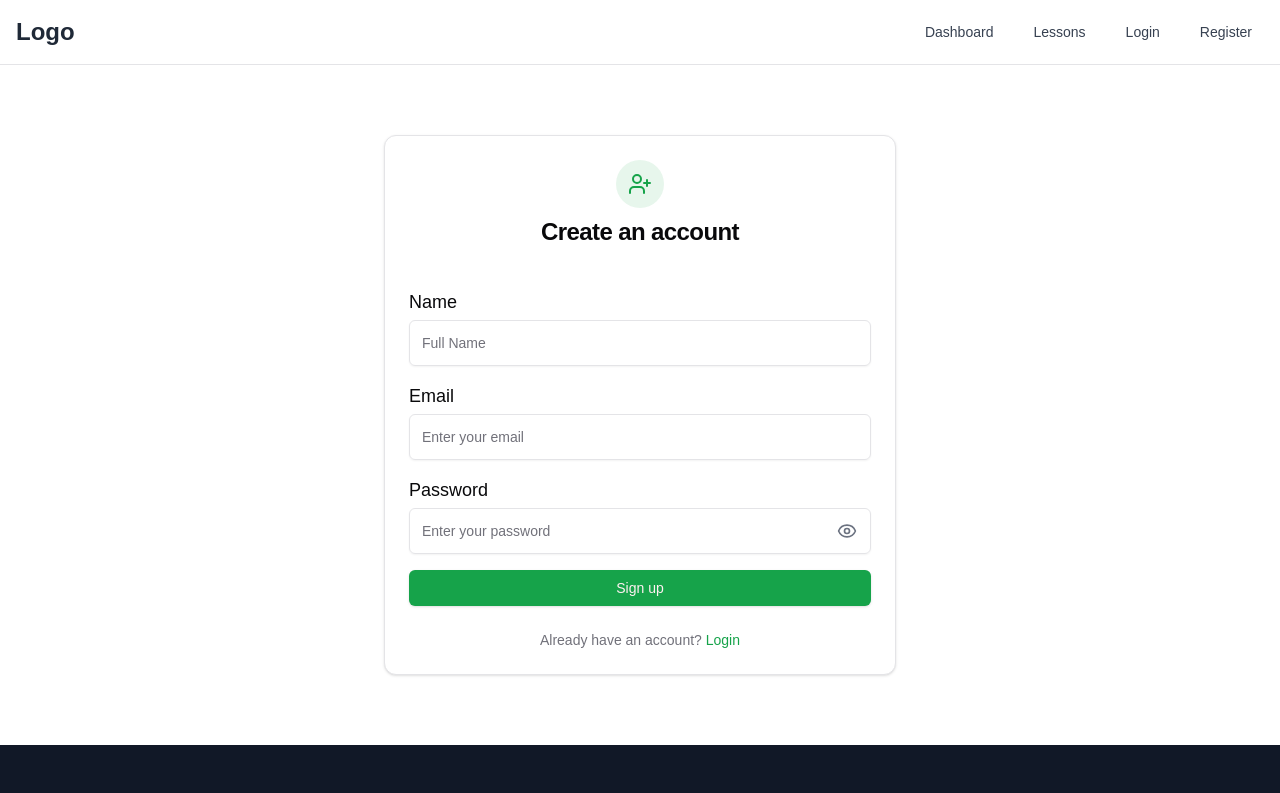
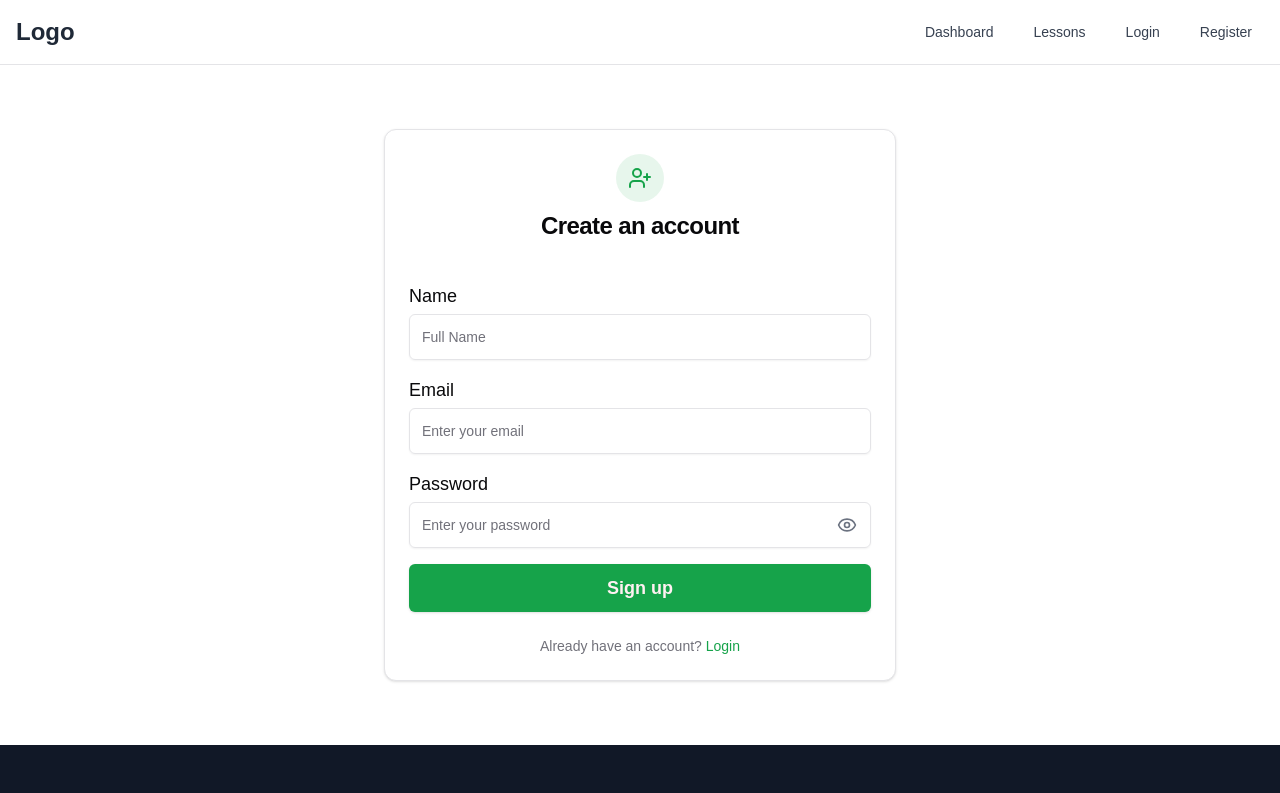
Before and after one commit to rakib-repliq/vocabulary-frontend, a Next.js app: page /register in a window 1280 px wide. Shown: the top 793 px of the page. Built offline with nearby package versions, Linux system fonts and the light colour scheme.

Commit message:
fix(auth): enhance button styles in login and register forms     -update dashboard link in navbar

```diff
--- a/components/auth/login-form.tsx
+++ b/components/auth/login-form.tsx
@@ -62,7 +62,11 @@ const LoginForm = () => {
         </div>
       )} */}
 
-      <Button type="submit" className="w-full" disabled={isPending}>
+      <Button
+        type="submit"
+        className="w-full py-6 text-lg font-semibold"
+        disabled={isPending}
+      >
         {isPending ? 'Logging in...' : 'Login'}
       </Button>
     </VForm>
--- a/components/auth/register-form.tsx
+++ b/components/auth/register-form.tsx
@@ -63,7 +63,11 @@ const RegisterForm = () => {
         placeholder="Enter your password"
       />
 
-      <Button type="submit" className="w-full" disabled={isPending}>
+      <Button
+        type="submit"
+        className="w-full py-6 text-lg font-semibold"
+        disabled={isPending}
+      >
         {isPending ? 'Signing up...' : 'Sign up'}
       </Button>
     </VForm>
--- a/components/layout/navbar/navbar.tsx
+++ b/components/layout/navbar/navbar.tsx
@@ -8,7 +8,7 @@ const Navbar = () => {
   const [mobileMenuOpen, setMobileMenuOpen] = useState(false);
 
   const navItems = [
-    { label: 'Dashboard', href: '/dashboard' },
+    { label: 'Dashboard', href: '/dashboard/admin' },
     { label: 'Lessons', href: '/lessons' },
     { label: 'Login', href: '/login' },
     { label: 'Register', href: '/register' },
```
